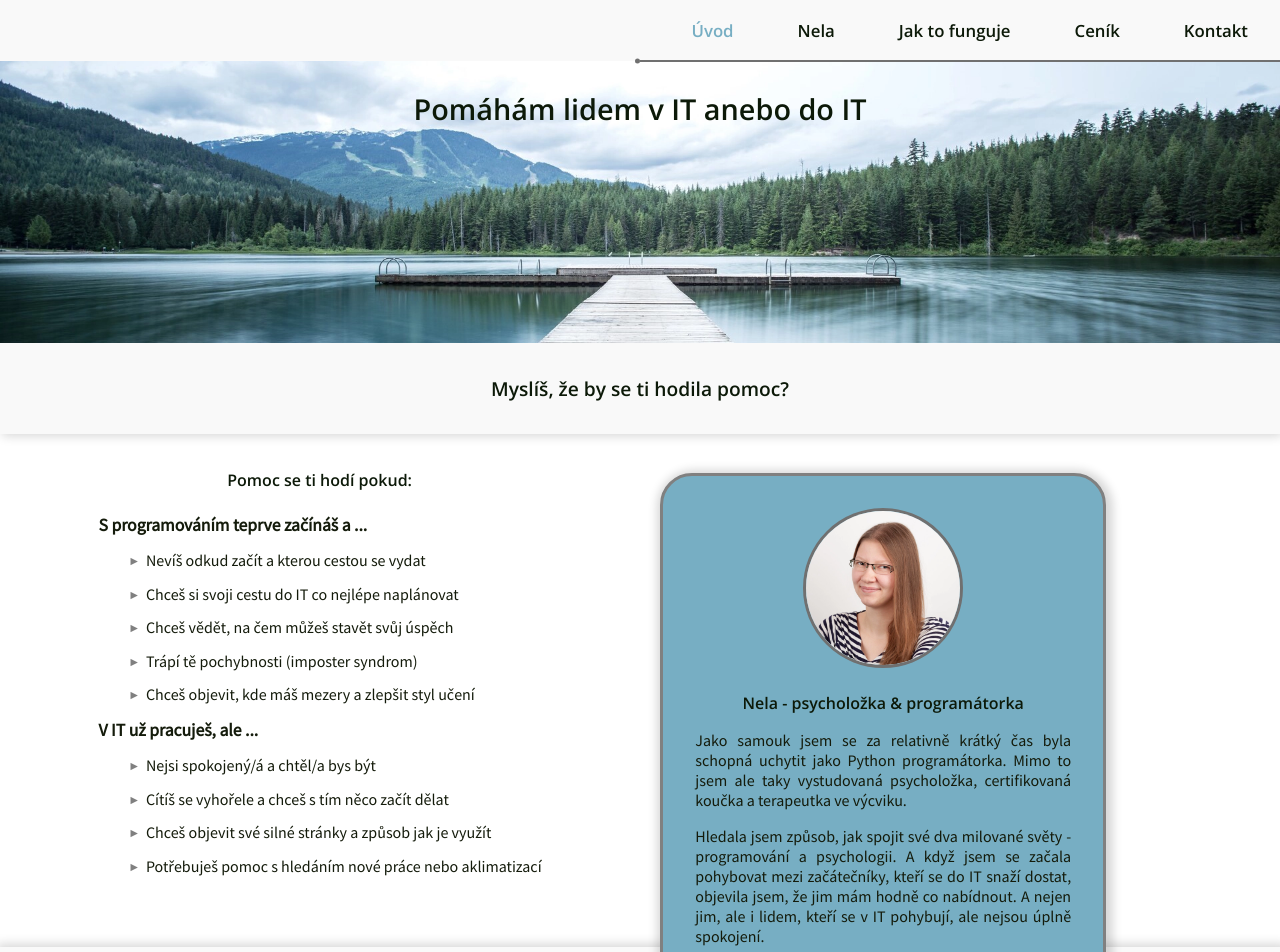
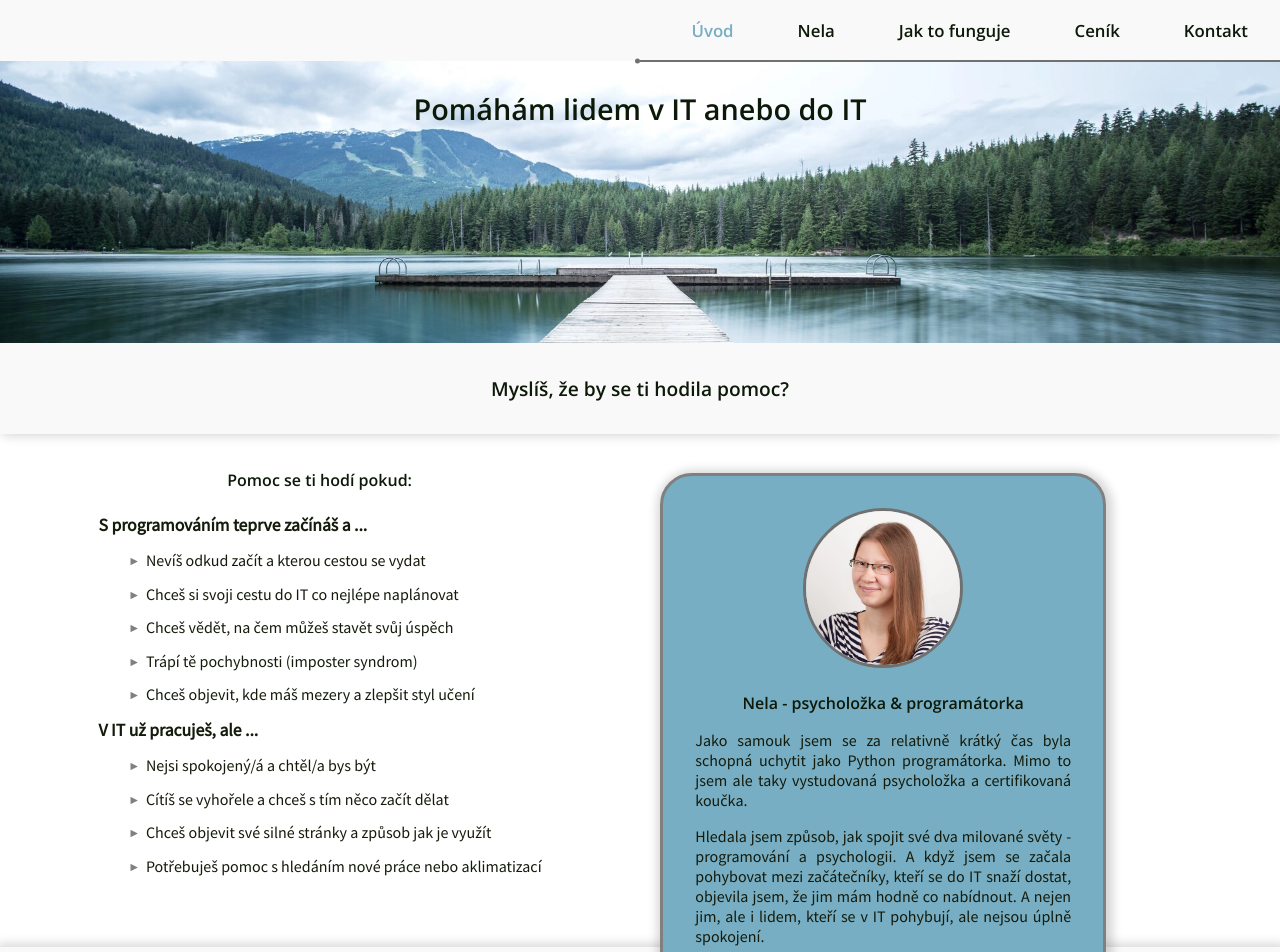
Before and after one commit to NelliaS/personal-webpage, a Next.js app: page / in a window 1280 px wide. Shown: the top 952 px of the page. Built offline with nearby package versions, Linux system fonts and the light colour scheme.

Commit message:
change in text

```diff
--- a/src/pages/index.tsx
+++ b/src/pages/index.tsx
@@ -79,8 +79,7 @@ const Home: NextPage = () => {
             <h2>Nela - psycholožka & programátorka</h2>
             <p>
             Jako samouk jsem se za relativně krátký čas byla schopná uchytit
-            jako Python programátorka. Mimo to jsem ale taky vystudovaná psycholožka, certifikovaná koučka a
-            terapeutka ve výcviku.{" "}
+            jako Python programátorka. Mimo to jsem ale taky vystudovaná psycholožka a certifikovaná koučka.{" "}
             </p>
             <p>
             Hledala jsem způsob, jak spojit své dva milované světy - programování a psychologii.
```
